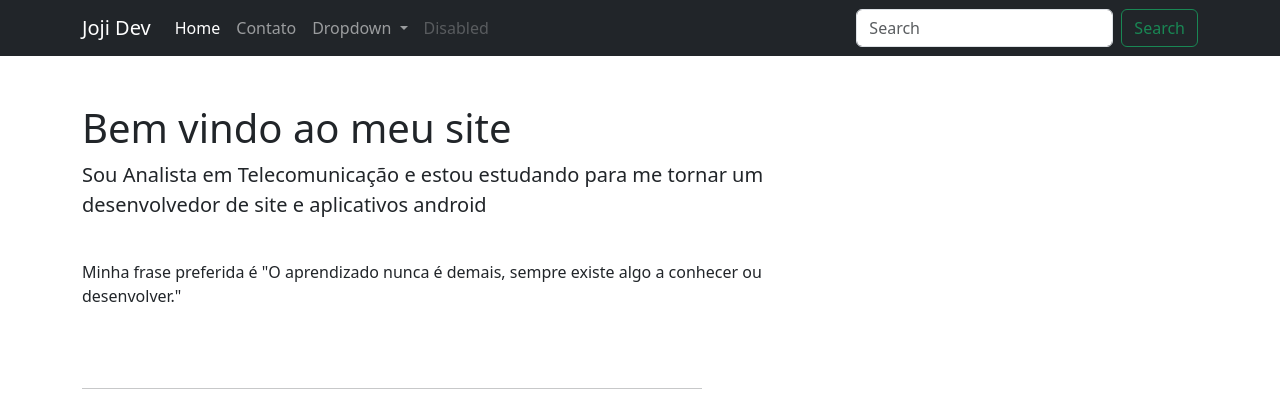
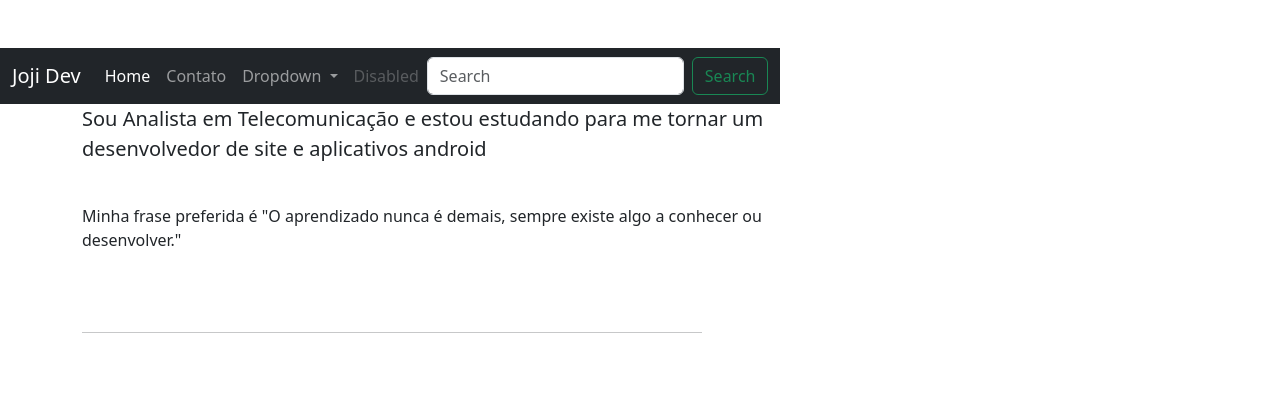
Before and after one commit to jojishimada/jojishimada.onrender.com, a Flask app: page / in a window 1280 px wide. Shown: the top 420 px of the page. Run offline with Flask 2, Linux system fonts and the light colour scheme.

Commit message:
position-fixed

```diff
--- a/templates/contato.html
+++ b/templates/contato.html
@@ -13,7 +13,7 @@
 
   </head>
   <body>
-    <nav class="navbar navbar-expand-lg navbar-dark bg-dark">
+    <nav class="navbar position-fixed navbar-expand-lg navbar-dark bg-dark">
       <div class="container">
         <a class="navbar-brand" href="#">Joji Dev</a>
         <button class="navbar-toggler" type="button" data-bs-toggle="collapse" data-bs-target="#navbarSupportedContent" aria-controls="navbarSupportedContent" aria-expanded="false" aria-label="Toggle navigation">
--- a/templates/index.html
+++ b/templates/index.html
@@ -13,7 +13,7 @@
 
   </head>
   <body>
-    <nav class="navbar navbar-expand-lg navbar-dark bg-dark">
+    <nav class="navbar position-fixed navbar-expand-lg navbar-dark bg-dark">
       <div class="container">
         <a class="navbar-brand" href="#">Joji Dev</a>
         <button class="navbar-toggler" type="button" data-bs-toggle="collapse" data-bs-target="#navbarSupportedContent" aria-controls="navbarSupportedContent" aria-expanded="false" aria-label="Toggle navigation">
--- a/templates/zero.html
+++ b/templates/zero.html
@@ -13,7 +13,7 @@
 
   </head>
   <body>
-    <nav class="navbar navbar-expand-lg navbar-dark bg-dark">
+    <nav class="navbar position-fixed navbar-expand-lg navbar-dark bg-dark">
       <div class="container">
         <a class="navbar-brand" href="#">Joji Dev</a>
         <button class="navbar-toggler" type="button" data-bs-toggle="collapse" data-bs-target="#navbarSupportedContent" aria-controls="navbarSupportedContent" aria-expanded="false" aria-label="Toggle navigation">
```
